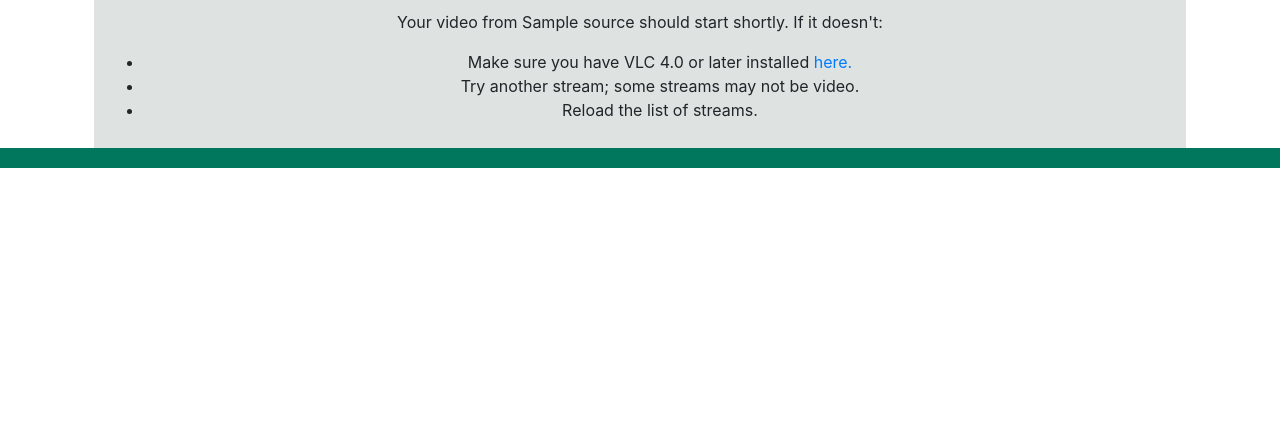
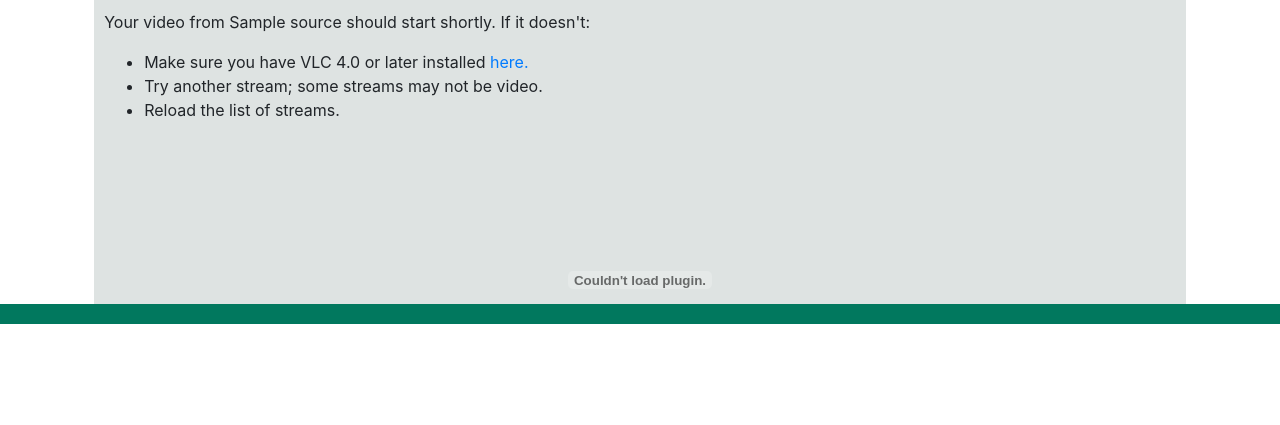
Before and after one commit to Laur04/multicast-menu, a Django app: template amt/templates/home/play.html in a window 1280 px wide. Shown: the part 67-492 px from the top of the page. Run offline with Django 3.2, Linux system fonts and the light colour scheme; the template is opened without the code that fills it: most values are stand-ins (such as "Sample title", 1, 10 or a date in 2020); some libraries are stand-ins or nearby versions.

Commit message:
attempt to open vlc

```diff
--- a/amt/apps/home/views.py
+++ b/amt/apps/home/views.py
@@ -27,8 +27,7 @@
     elif system == 'Linux':
         command = 'vlc amt://' + source + '@' + group
     else:
-        command = None
-        print("ERROR: couldn't detect os")
+        return HttpResponse("can't detect system")
     os.system(command)
     return render(request, 'home/play.html', context={'source':source, 'group':group})
 
--- a/amt/templates/home/play.html
+++ b/amt/templates/home/play.html
@@ -13,7 +13,7 @@
         }
         .main {
             background-color: #dee3e2;
-            text-align: center;
+            text-align: left;
             padding: 10px;
         }
         html {
@@ -32,6 +32,15 @@
                 <li>Try another stream; some streams may not be video.</li>
                 <li>Reload the list of streams.</li>
             </ul>
+            <!-- <object type="application/x-vlc-plugin" data="amt://{{ source }}@{{ group }}" width="400" height="300">
+                <param name="movie" value="amt://{{ source }}@{{ group }}"/>
+                <embed type="application/x-vlc-plugin" name="video1"
+                autoplay="no" loop="no" width="400" height="300"
+                target="amt://{{ source }}@{{ group }}" />
+            </object> -->
+            <object classid="clsid:9BE31822-FDAD-461B-AD51-BE1D1C159921" codebase="http://download.videolan.org/pub/videolan/vlc/last/win32/axvlc.cab" id="vlc">
+                <embed type="application/x-vlc-plugin" pluginspage="http://www.videolan.org" name="vlc" width="100%" height="100%" target="amt://{{ source }}@{{ group }}"/>
+            </object>
         </div>
         <div class='col-lg-1 col-md-1 col-sm-1'></div>
     </div>
```
Also changed, not shown: 1 other file.
